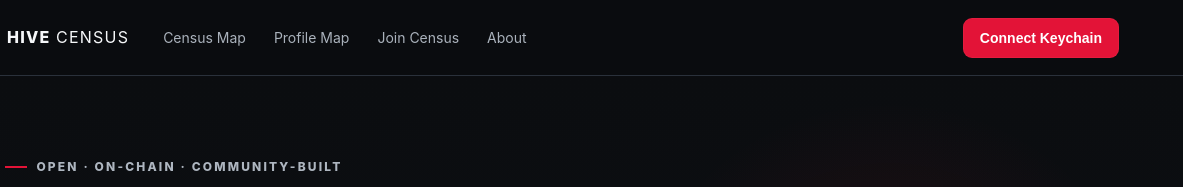
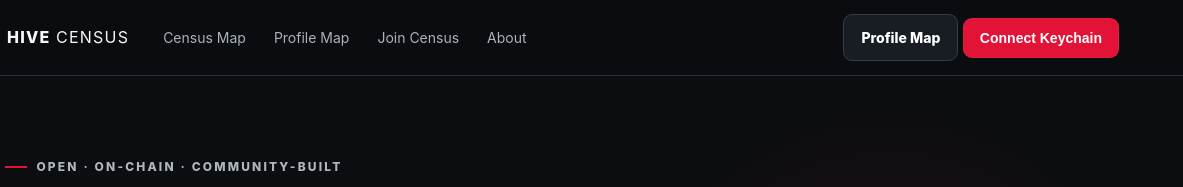
Before and after one commit to HiveCensus/hive-census, a plain HTML site: page public/index.html in a window 1280 px wide. Shown: the top 187 px of the page, 97-1280 px from the left. Drawn offline with nearby package versions, Linux system fonts and the light colour scheme; no server answers.

Commit message:
Refactor navigation and header actions in index.html
Updated navigation links and header actions in index.html.

```diff
--- a/public/index.html
+++ b/public/index.html
@@ -1,4 +1,3 @@
-
 <!doctype html>
 <html lang="en">
 <head>
@@ -41,17 +40,32 @@
 
   <nav aria-label="Main navigation">
     <a href="/#map" aria-current="page">Census Map</a>
-    <a href="/profiles">Profile Map</a>
+    <a href="/profiles/">Profile Map</a>
     <a href="/#join">Join Census</a>
     <a href="/#about">About</a>
   </nav>
 
+  <!-- HEADER ACTIONS -->
+
+  <div class="header-actions">
+
+    <a
+      href="/profiles/"
+      class="btn btn-dark mobile-profile-link"
+      aria-label="Open Profile Map"
+    >
+      Profile Map
+    </a>
+
     <button
       id="connectBtn"
+      type="button"
       class="btn btn-red"
     >
       Connect Keychain
     </button>
+
+  </div>
 
 </header>
 
@@ -228,7 +242,7 @@
 
       <a
         class="btn btn-dark"
-        href="/profiles"
+        href="/profiles/"
       >
         Explore Profile Map →
       </a>
```
Lines whose indentation alone changed are shown as unchanged.
